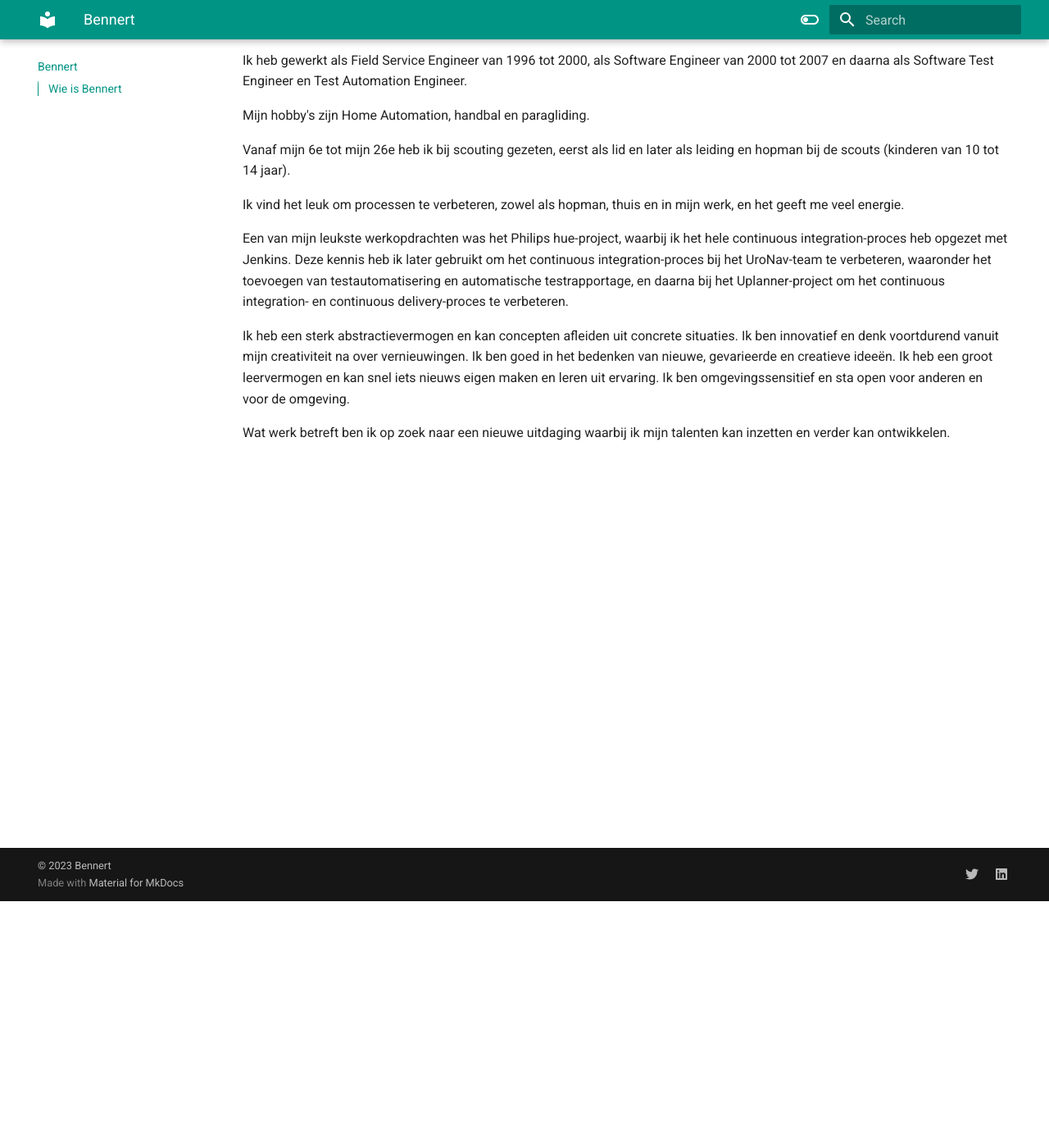
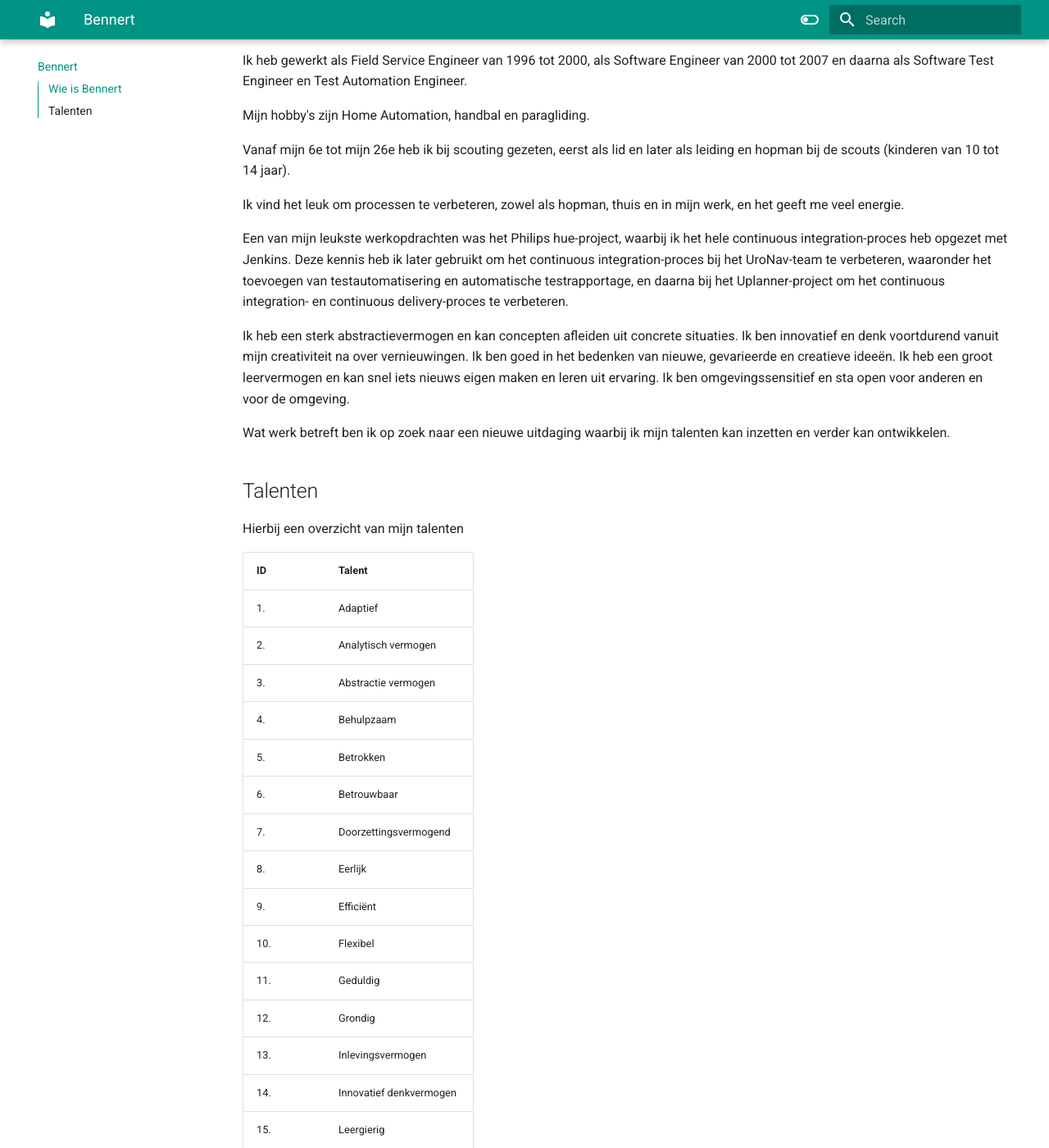
Before and after one commit to bennert/bennert.github.io, an MkDocs documentation site: the page built from docs/index.md, in a window 1280 px wide and 1400 px high, scrolled down 301 px. Shown: the whole window at 82% size. Built offline with MkDocs 1.6.1 and Material for MkDocs 9.7.7, drawn with Linux system fonts in a browser that asks for light colours; some of the changed text lies outside the part shown.

Commit message:
index.md: Add list of talents

```diff
--- a/docs/index.md
+++ b/docs/index.md
@@ -18,3 +18,42 @@ Een van mijn leukste werkopdrachten was het Philips hue-project, waarbij ik het
 Ik heb een sterk abstractievermogen en kan concepten afleiden uit concrete situaties. Ik ben innovatief en denk voortdurend vanuit mijn creativiteit na over vernieuwingen. Ik ben goed in het bedenken van nieuwe, gevarieerde en creatieve ideeën. Ik heb een groot leervermogen en kan snel iets nieuws eigen maken en leren uit ervaring. Ik ben omgevingssensitief en sta open voor anderen en voor de omgeving.
 
 Wat werk betreft ben ik op zoek naar een nieuwe uitdaging waarbij ik mijn talenten kan inzetten en verder kan ontwikkelen.
+
+## Talenten
+
+Hierbij een overzicht van mijn talenten
+
+| ID | Talent |
+| --- | --- |
+| 1. | Adaptief |
+| 2. | Analytisch vermogen |
+| 3. | Abstractie vermogen |
+| 4. | Behulpzaam |
+| 5. | Betrokken |
+| 6. | Betrouwbaar |
+| 7. | Doorzettingsvermogend |
+| 8. | Eerlijk |
+| 9. | Efficiënt |
+| 10.| Flexibel |
+| 11.| Geduldig |
+| 12.| Grondig |
+| 13.| Inlevingsvermogen |
+| 14.| Innovatief denkvermogen |
+| 15.| Leergierig |
+| 16.| Leervermogen |
+| 17.| Logisch denken |
+| 18.| Loyaal |
+| 19.| Nuchter |
+| 20.| Omgevingssensitief |
+| 21.| Oplossend denkvermogen |
+| 22.| Optimistisch |
+| 23.| Positief |
+| 24.| Praktisch ingesteld |
+| 25.| Relativeringsvermogend |
+| 26.| Serieus |
+| 27.| Stabiel |
+| 28.| Vindingrijk |
+| 29.| Vriendelijk |
+| 30.| Zelfbeheersing |
+| 31.| Zelfstandig werkend |
+| 32.| Zorgzaam |
```
